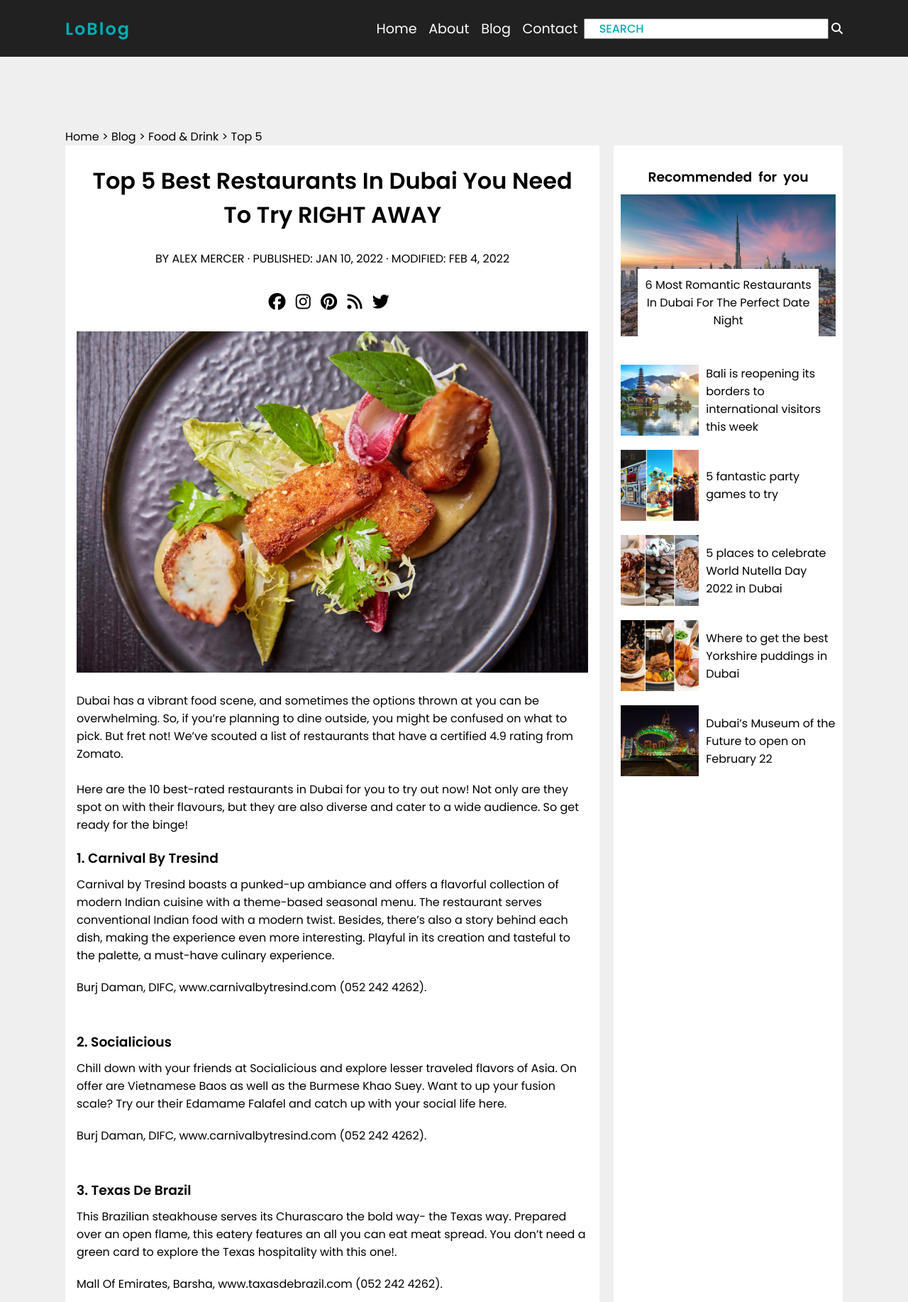
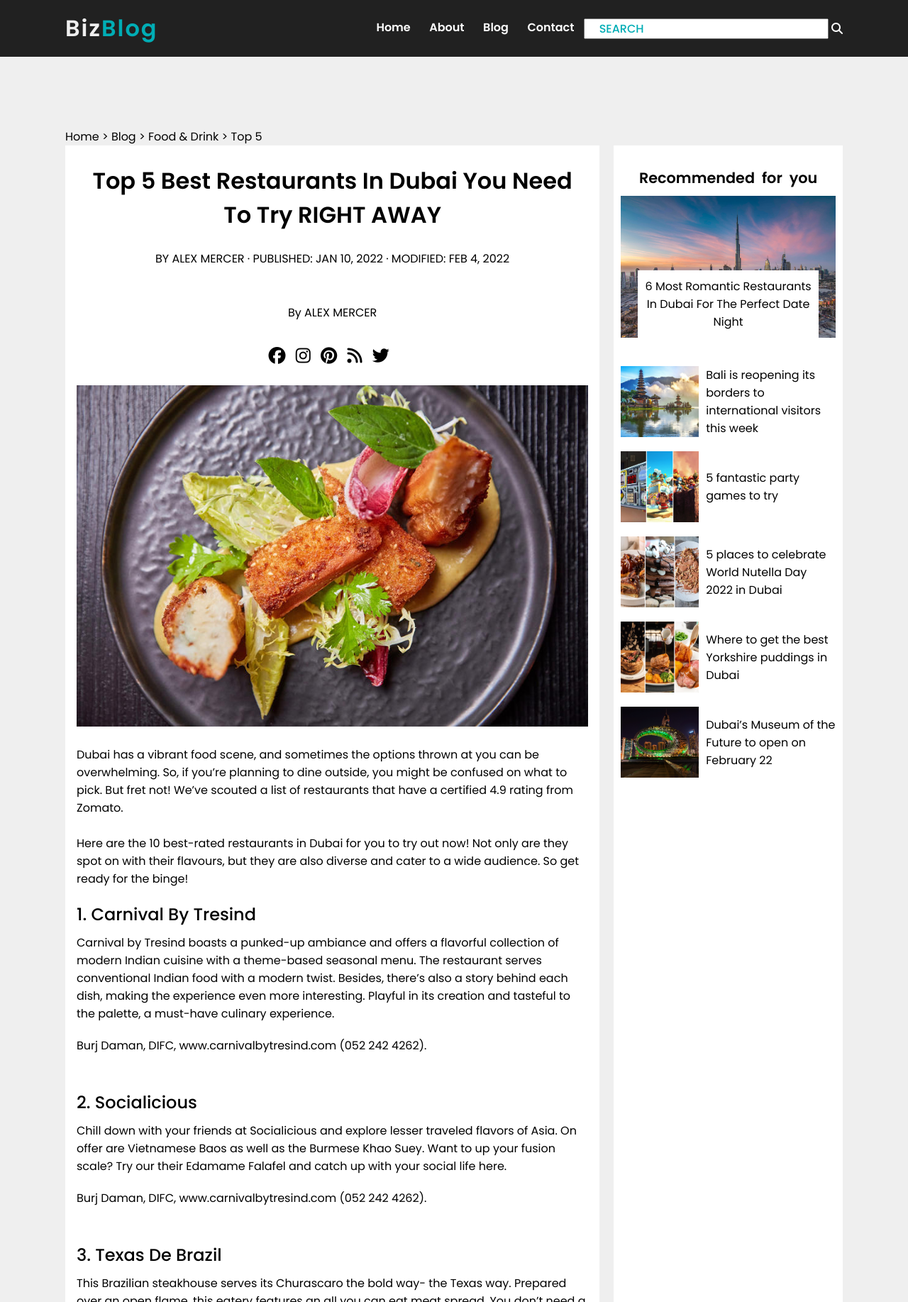
Before and after one commit to sreevishnu01/singlepostblog-htmlcssjs, a plain HTML site: page index.html in a window 1280 px wide. Shown: the top 1835 px of the page at 71% size. Drawn offline with Linux system fonts and the light colour scheme.

Commit message:
vallidation in html and logo

```diff
--- a/index.html
+++ b/index.html
@@ -7,7 +7,8 @@
     <meta name="viewport" content="width=device-width, initial-scale=1.0">
     <script src="https://kit.fontawesome.com/24eaab6fb4.js" crossorigin="anonymous"></script>
     <link rel="stylesheet" href="./style.css">
-    <title>Top 5</title>
+    <link rel="icon" href="./assets/top.png">
+    <title>Top 5 Best Restaurants In Dubai You Need To Try RIGHT AWAY</title>
 </head>
 
 <body>
@@ -18,7 +19,7 @@
 
         <nav class="navbar container">
             <div class="logo">
-                <h1><a href="#">LoBlog</a></h1>
+                <h1><a href="#"><span>Biz</span>Blog</a></h1>
             </div>
             <div id="button-menu" class="button-menu-mobile"> <i class="penci-faicon fa fa-bars"></i> </div>
             <div id="nav-items" class="nav-items">
@@ -56,7 +57,8 @@
                 <main>
                     <div class="top-head">
                         <h1>Top 5 Best Restaurants In Dubai You Need To Try RIGHT AWAY</h1>
-                        <p>BY ALEX MERCER · PUBLISHED: JAN 10, 2022 · MODIFIED: FEB 4, 2022</p>
+                        <p>BY ALEX MERCER &#183; PUBLISHED: JAN 10, 2022 &#183; MODIFIED: FEB 4, 2022</p>
+                        <p>By ALEX MERCER </p>
                         <div class="socials">
                             <i class="fab fa-facebook"></i>
                             <i class="fab fa-instagram"></i>
@@ -83,7 +85,7 @@
                         </p>
 
                         <section>
-                            <h1>1. Carnival By Tresind</h1>
+                            <h2>1. Carnival By Tresind</h2>
                             <p>Carnival by Tresind boasts a punked-up ambiance and offers a flavorful collection of
                                 modern Indian cuisine with a theme-based seasonal menu. The restaurant serves
                                 conventional Indian food with a modern twist. Besides, there’s also a story behind each
@@ -95,7 +97,7 @@
                         </section>
 
                         <section>
-                            <h1>2. Socialicious</h1>
+                            <h2>2. Socialicious</h2>
                             <p>Chill down with your friends at Socialicious and explore lesser traveled flavors of Asia.
                                 On offer are Vietnamese Baos as well as the Burmese Khao Suey. Want to up your fusion
                                 scale? Try our their Edamame Falafel and catch up with your social life here.</p>
@@ -104,8 +106,8 @@
                             </p>
                         </section>
                         <section>
-                            <h1>3. Texas De Brazil
-                            </h1>
+                            <h2>3. Texas De Brazil
+                            </h2>
                             <p>This Brazilian steakhouse serves its Churascaro the bold way- the Texas way. Prepared
                                 over an open flame, this eatery features an all you can eat meat spread. You don’t need
                                 a green card to explore the Texas hospitality with this one!.</p>
@@ -114,8 +116,8 @@
                             </p>
                         </section>
                         <section>
-                            <h1>4. Marina Social
-                            </h1>
+                            <h2>4. Marina Social
+                            </h2>
                             <p>With new, innovative and utterly delicious dishes on the menu, one of Dubai Marina’s best
                                 restaurants has returned to the top of this category. Marina Social last picked up this
                                 award in 2017, and has regained its title thanks to glorious plates that balance
@@ -128,8 +130,8 @@
                             </p>
                         </section>
                         <section>
-                            <h1>5. LPM Restaurant & Bar
-                            </h1>
+                            <h2>5. LPM Restaurant & Bar
+                            </h2>
                             <p>No stranger to the awards podium, LPM Restaurant & Bar is a stalwart on our list of best
                                 French restaurants in Dubai, and a multiple winner of this title – and that’s due to its
                                 unwavering consistency. From a menu crammed with classics, there isn’t a dish that falls
@@ -190,7 +192,7 @@
                         <div class="stick">
 
                             <div class="recommend">
-                                <h1>Recommended &nbsp;for&nbsp; you</h1>
+                                <h2>Recommended &nbsp;for&nbsp; you</h2>
                                 <div class="coverpic">
                                     <div class="overlay">
                                         <h4>
@@ -247,7 +249,7 @@
                     <div class="stick sidebar2">
 
                         <div class="recommend">
-                            <h1>POPULAR POSTS</h1>
+                            <h2>POPULAR POSTS</h2>
                             <div class="coverpic">
                                 <div class="overlay">
                                     <h4>
@@ -314,6 +316,8 @@
         <p> &copy;2022 - All Right Reserved. Designed and Developed by <a target="_blank"
                 href="https://sreevishnu01.github.io/myweb">vishnu</a>. Stealing is bad karma.
         </p>
+        <p><a target="_blank" href="https://icons8.com/icon/10947/circled-5-c">C</a> icon by <a target="_blank"
+                href="https://icons8.com">Icons8</a></p>
 
     </footer>
 
--- a/style.css
+++ b/style.css
@@ -87,6 +87,11 @@
 }
 .logo h1 a{
     color: var(--energy);
+    font-size: 2rem;
+    font-weight: 700;
+}
+.logo h1 a span{
+    color: var(--primary);
 }
 .nav-items{
 
@@ -97,8 +102,8 @@
 .nav-items a{
     text-transform: capitalize;
     color: var(--white);
-    font-size: 1.2rem;
-    font-weight: 400;
+    font-size: 1rem;
+    font-weight: 700;
     /* padding: 0 60px; */
 }
 .nav-items a:hover{
@@ -175,6 +180,9 @@
 .content section{
     padding: 20px 0;
 }
+.content section h2{
+    font-weight: 500;
+}
 .content section p{
     padding: 10px 0;
 }
@@ -231,8 +239,10 @@
     text-align: center;
     padding: 20px 0 20px 0;
 }
-.sidebar .recommend h1{
+.sidebar .recommend h2{
     padding-bottom: 10px;
+    font-weight: 600;
+    font-size: 1.3rem;
 }
 .sidebar .recommend .coverpic{
     width: 100%;
@@ -398,6 +408,10 @@
     .container{
         max-width: 1040px;
     }
+
+    .sidebar .posts h4 a{
+        font-size: 9.rem !important;
+    }
 }
 
 #preloader{
```
Also changed, not shown: assets/top.png (added).
